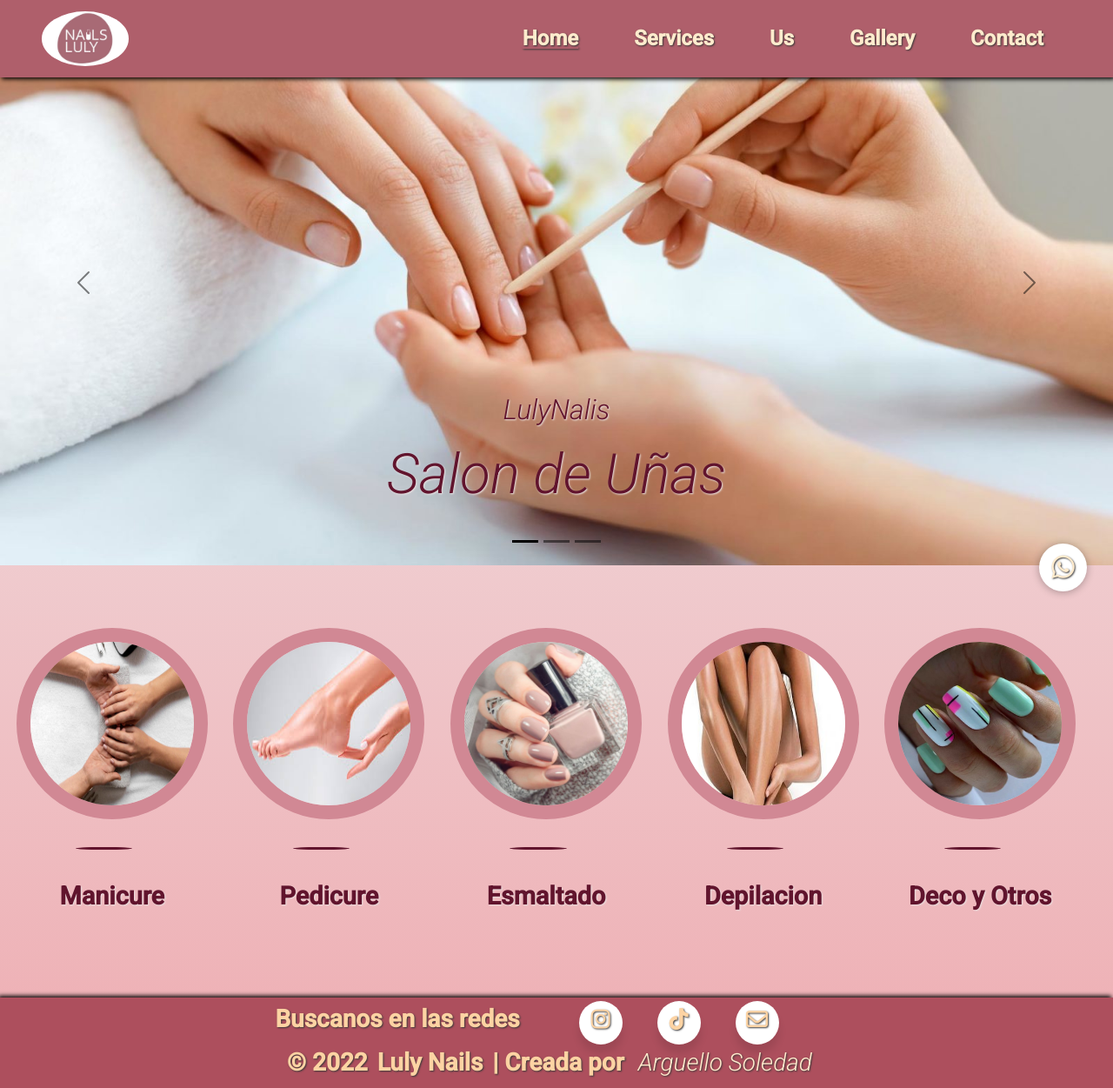
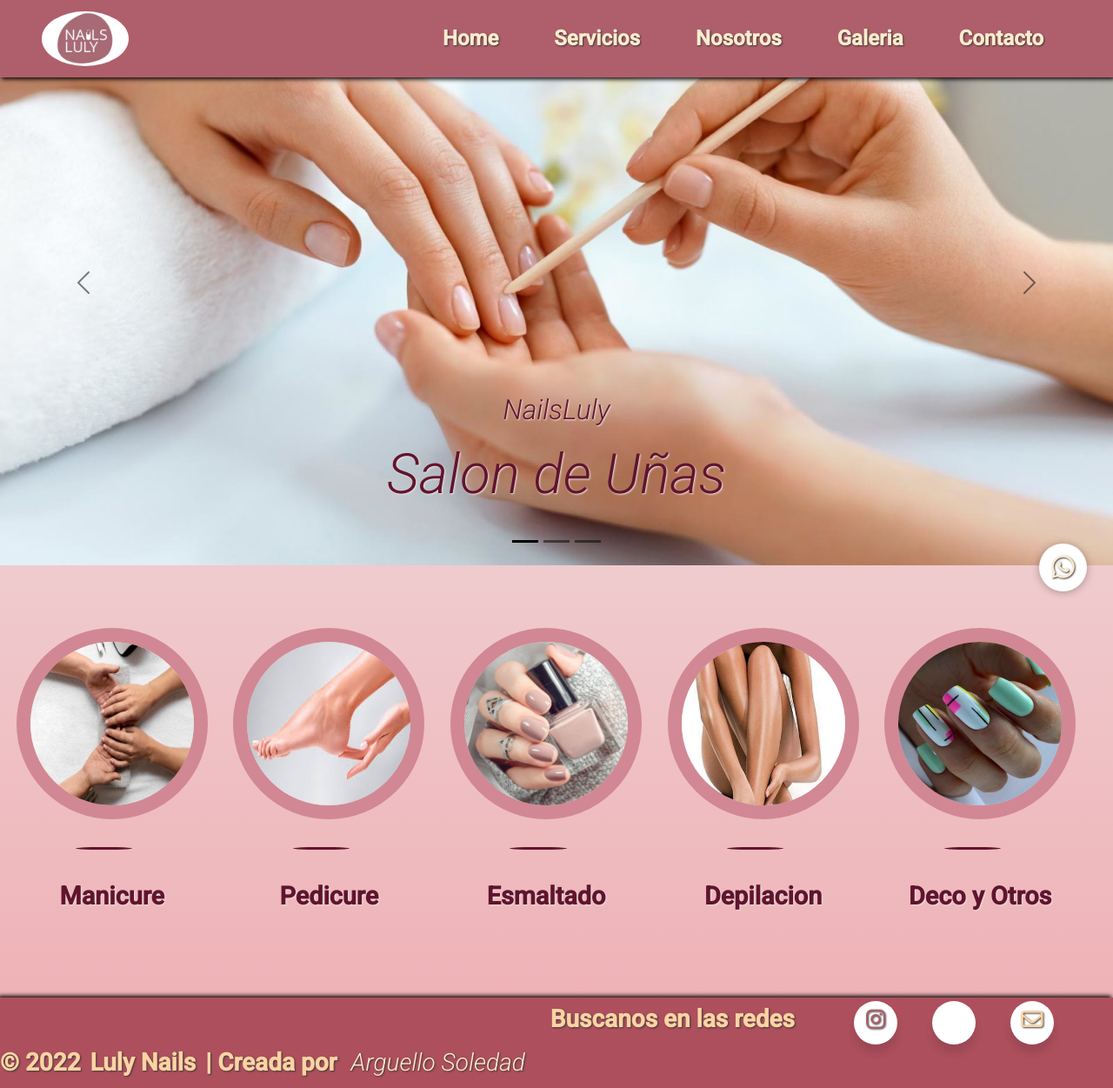
Before and after one commit to sole-arguello/api-lulyNails, a React (Vite) app in the folder frontend/: page / in a window 1280 px wide. Shown: the whole page at 87% size. Built offline with nearby package versions, Linux system fonts and the light colour scheme.

Commit message:
fix: trello modifications made

```diff
--- a/frontend/src/components/Footer/Footer.jsx
+++ b/frontend/src/components/Footer/Footer.jsx
@@ -1,20 +1,31 @@
 const Footer = () => {
   return (
     <footer className="text-center pt-1">
-      <div className="container__redes fs-3 d-md-flex justify-content-center">
+      <div className="container__redes fs-3 d-md-flex justify-content-end">
         <div className="pb-2 fw-bold">Buscanos en las redes</div>
         <div className="container__redes--icono wrapper px-5">
           <div className="icon instagram">
             <div className="tooltip">Instagram</div>
             <span>
-              <i className="fa-brands fa-instagram"></i>
+              <a
+                href="https://www.instagram.com/devsfrelancers/"
+                target="_blank"
+              >
+                <i className="fa-brands fa-instagram"></i>
+              </a>
             </span>
           </div>
 
-          <div className="icon tiktok">
-            <div className="tooltip">TikTok</div>
+          <div className="icon facebook">
+            <div className="tooltip">Facebook</div>
             <span>
-              <i className="fa-brands fa-tiktok"></i>
+              <a
+                href="https://www.facebook.com/people/Soledad-Arguello/pfbid0oYDzUgvpyJPwipA4ncXNCA6w8FnrVhDajcpHQXVMdyBfPgtUfCdfZ8v5G2HpmeHQl/"
+                target="_blank"
+                rel="noopener noreferrer"
+              >
+                <i className="bi bi-facebook"></i>
+              </a>
             </span>
           </div>
           <div className="icon email">
@@ -26,7 +37,7 @@ const Footer = () => {
         </div>
       </div>
 
-      <div className="container__autor fs-3 d-md-flex justify-content-center">
+      <div className="container__autor fs-3 d-md-flex justify-content-start">
         <div className="pb-2 fw-bold">
           &copy; 2022 <span className="marca fw-bold mx-1">Luly Nails</span> |
           Creada por
--- a/frontend/src/components/Front Page/FrontPage.jsx
+++ b/frontend/src/components/Front Page/FrontPage.jsx
@@ -42,7 +42,7 @@ const FrontPage = () => {
             alt="Portada Salon de Uñas"
           />
           <div className="portada__container--info carousel-caption d-none d-md-block">
-            <h5 className="portada__container--info-title">LulyNalis</h5>
+            <h5 className="portada__container--info-title">NailsLuly</h5>
             <p className="portada__container--info-text">Salon de Uñas</p>
           </div>
         </div>
--- a/frontend/src/components/Nav/Nav.jsx
+++ b/frontend/src/components/Nav/Nav.jsx
@@ -30,30 +30,28 @@ const Nav = () => {
         >
           <ul className="navbar-nav">
             <li className="nav-item fs-4 px-4">
-              <Link to="/">
-                <a className="nav-link fw-bold" href="">
-                  Home
-                </a>
+              <Link className="nav-link fw-bold" to="/">
+                Home
               </Link>
             </li>
             <li className="nav-item fs-4 px-4">
               <Link to="/services" className="nav-link fw-bold">
-                Services
+                Servicios
               </Link>
             </li>
             <li className="nav-item fs-4 px-4">
               <Link to="/us" className="nav-link fw-bold">
-                Us
+                Nosotros
               </Link>
             </li>
             <li className="nav-item fs-4 px-4">
               <Link to="/gallery" className="nav-link fw-bold">
-                Gallery
+                Galeria
               </Link>
             </li>
             <li className="nav-item fs-4 px-4">
               <Link to="/contact" className="nav-link fw-bold">
-                Contact
+                Contacto
               </Link>
             </li>
           </ul>
--- a/frontend/src/view/Contact.jsx
+++ b/frontend/src/view/Contact.jsx
@@ -71,15 +71,15 @@ const Contact = () => {
               <div className="contacto__ubicacion--container">
                 <p className="contacto__ubicacion--container-direction">
                   <i className="fa-solid fa-location-dot mx-3 fs-4 mt-lg-5"></i>
-                  Remonda xxx, CORDOBA
+                  Saavedra Lamas 446
                 </p>
                 <p className="contacto__ubicacion--container-phone">
-                  <i className="fa-solid fa-phone mx-3 fs-4"></i>+ 54 9 351
-                  213-8337
+                  <i className="fa-solid fa-phone mx-3 fs-4"></i>+ 54 9
+                  3515749649
                 </p>
                 <p className="contacto__ubicacion--container-email">
                   <i className="fa-solid fa-envelope mx-3 fs-4"></i>
-                  lourdesbustos67@gmail.com
+                  correodepruebas126@gmail.com
                 </p>
               </div>
 
--- a/frontend/src/view/Services.jsx
+++ b/frontend/src/view/Services.jsx
@@ -5,9 +5,11 @@ import capping from "../assets/services/capping.webp";
 import belleza from "../assets/services/belleza.webp";
 import podologia from "../assets/services/podologia.jpg";
 import depilacion from "../assets/services/depilacion.jpg";
+import Footer from "../components/Footer/Footer";
 
 const Services = () => {
   return (
+    <div>
       <main className="service py-5">
         <section className="service__manicure pt-5">
           <h1 className="service__manicure--title py-5 text-center fw-semibold">
@@ -20,16 +22,18 @@ const Services = () => {
                 src={semi}
                 alt="Esmaltado Semipermanente"
               />
-            <p className="card__subtitle text-muted mt-3 fw-bold">Esmaltado</p>
+              <p className="card__subtitle text-muted mt-3 fw-bold">
+                Esmaltado
+              </p>
               <h5 className="card__title text-center text-uppercase">
                 semipermanente
               </h5>
               <hr className="card__line" />
               <p className="card__text">
-              Tenemos para ofrecerte una aplia paleta de colores y decoraciones,
-              para que tus Uñas se vean brillantes y perfectas de 15 a 20 días.
-              Esmaltado Semi-Permanente es retirado con los cuidados y amor que
-              tus Uñas merecen.
+                Tenemos para ofrecerte una aplia paleta de colores y
+                decoraciones, para que tus Uñas se vean brillantes y perfectas
+                de 15 a 20 días. Esmaltado Semi-Permanente es retirado con los
+                cuidados y amor que tus Uñas merecen.
               </p>
               <div className="card-footer">
                 <small className="text-muted fs-5 fst-italic fw-semibold">
@@ -45,10 +49,10 @@ const Services = () => {
               </h5>
               <hr className="card__line" />
               <p className="card__text">
-              Las uñas esculpidas son una gran solución para dejar de dañar tus
-              uñas y qué crezcan sanas y fuertes. Se les dá la forma y extensión
-              qué el cliente prefiera. Tus manos se verán perfectas y naturales
-              instantáneamente.
+                Las uñas esculpidas son una gran solución para dejar de dañar
+                tus uñas y qué crezcan sanas y fuertes. Se les dá la forma y
+                extensión qué el cliente prefiera. Tus manos se verán perfectas
+                y naturales instantáneamente.
               </p>
               <div className="card-footer">
                 <small className="text-muted fs-5 fst-italic fw-semibold">
@@ -64,10 +68,10 @@ const Services = () => {
               </h5>
               <hr className="card__line" />
               <p className="card__text">
-              Consiste en aplicar una fina capa de gel sobre la uña que actuará
-              como una barrera protectora. <br />A diferencia de la Esculpidas
-              que "No" alarga la uña natural sino que acompaña el crecimiento de
-              la misma y alta duracion.
+                Consiste en aplicar una fina capa de gel sobre la uña que
+                actuará como una barrera protectora. <br />A diferencia de la
+                Esculpidas que "No" alarga la uña natural sino que acompaña el
+                crecimiento de la misma y alta duracion.
               </p>
               <div className="card-footer">
                 <small className="text-muted fs-5 fst-italic fw-semibold">
@@ -111,8 +115,8 @@ const Services = () => {
                 – Atencion personalizada, pensamos en la salud de tus pies y que
                 esten bellos siempre.
                 <br />– PODOESTÉTICA incluye: limado, cutícula y esmaltado.
-              Utilización del bisturí para eliminar durezas y terminaciones con
-              torno para darle una forma delicada y perfecta.
+                Utilización del bisturí para eliminar durezas y terminaciones
+                con torno para darle una forma delicada y perfecta.
               </p>
             </article>
             <article className="service__otros--container-card col-xl-4 py-3 my-3 border-0">
@@ -127,17 +131,19 @@ const Services = () => {
               </h5>
               <hr className="card__line" />
               <p className="card__text">
-              Consiste en destruir mediante calor las raíces de los vellos para
-              que éstos no vuelvan a crecer.
+                Consiste en destruir mediante calor las raíces de los vellos
+                para que éstos no vuelvan a crecer.
                 <br />
                 Lo más moderno es método láser, siendo más efectivo, ya que
-              permite llegar a temperaturas más altas para tratar los folículos
-              pilosos. Dejandondo una piel limpia y delicada.
+                permite llegar a temperaturas más altas para tratar los
+                folículos pilosos. Dejandondo una piel limpia y delicada.
               </p>
             </article>
           </div>
         </section>
       </main>
+      <Footer />
+    </div>
   );
 };
 
--- a/frontend/src/view/Us.jsx
+++ b/frontend/src/view/Us.jsx
@@ -7,6 +7,7 @@ import video from "../assets/us/VideoLulyNails2.mp4";
 
 const Us = () => {
   return (
+    <div>
       <main className="nosotros">
         <section className="nosotros__team py-5 text-center">
           <h1 className="nosotros__team--title py-5 fw-semibold">Team</h1>
@@ -62,17 +63,18 @@ const Us = () => {
               Cortas o largas, cuadradas o redondas, naturales o pintadas, las
               uñas hablan por sí solas y dicen mucho sobre la personalidad de la
               mujer. Creemos que el cuidado de las uñas ha tomado auge en los
-            últimos años y lo consideramos un accesorio fundamental de la moda.
-            Por ese motivo nos especializamos y profesionalizamos para ser
-            líderes en el cuidado de manos y pies
+              últimos años y lo consideramos un accesorio fundamental de la
+              moda. Por ese motivo nos especializamos y profesionalizamos para
+              ser líderes en el cuidado de manos y pies
             </p>
           </div>
           <video className="nosotros__somos--video col-xl-5" controls autoPlay>
             <source src={video} type="video/mp4" />
           </video>
         </section>
+      </main>
       <Footer />
-    </main>
+    </div>
   );
 };
 
```
Lines whose indentation alone changed are shown as unchanged.
